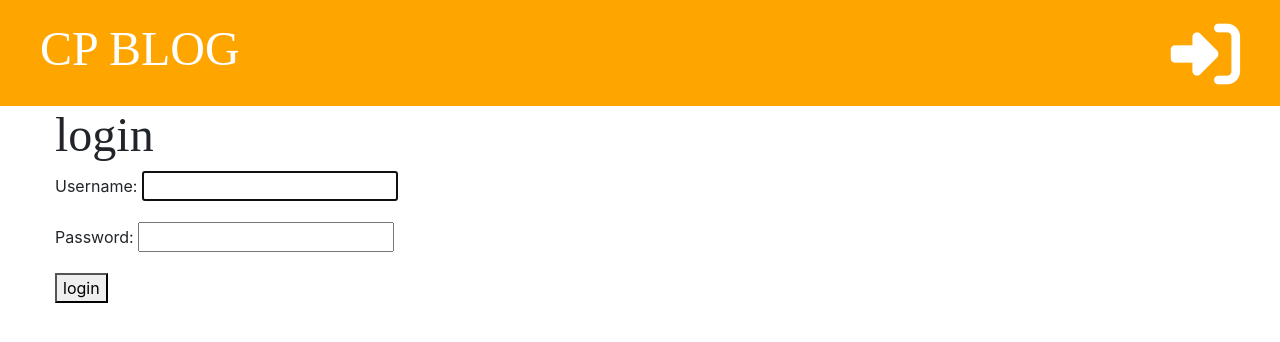
After one commit to Jigarsonii/hii_site_app, a Django app: page /accounts/login/ in a window 1280 px wide. The commit adds this page. Shown: the top 342 px of the page. Run offline with Django 3.2, Linux system fonts and the light colour scheme; some libraries are stand-ins or nearby versions; some web fonts are replaced.

Commit message:
Add login functionality

```diff
--- a/blog/templates/blog/base.html
+++ b/blog/templates/blog/base.html
@@ -3,7 +3,9 @@
 <head>
     <meta charset="UTF-8">
     <meta http-equiv="X-UA-Compatible" content="ie=edge">
-    <title>Hii Blog</title>
+
+    <title>{% block title %}{% endblock %}</title>
+
     <link rel="stylesheet" href="https://stackpath.bootstrapcdn.com/bootstrap/4.3.1/css/bootstrap.min.css" integrity="sha384-ggOyR0iXCbMQv3Xipma34MD+dH/1fQ784/j6cY/iJTQUOhcWr7x9JvoRxT2MZw1T" crossorigin="anonymous">
     {% load static %}
     <link href="https://fonts.googleapis.com/css?family=Beth+Ellen|Ubuntu&display=swap" rel="stylesheet" type="text/css">
@@ -17,6 +19,9 @@
     {% if user.is_authenticated %}
         <a href="{% url 'post_draft_list' %}" class="top-menu"><i class="fab fa-firstdraft fa-2x"></i></a>
         <a href="{% url 'new_post' %}" class="top-menu"><i class="fas fa-plug fa-2x" style="color: white;"></i></a>
+    {% else %}
+        <a href="{% url 'login' %}" class="top-menu"><i class="fas fa-sign-in-alt fa-2x" style="color: white;"></i></a>
+
     {% endif %}
     <h1><a href="{% url 'post_list' %}">CP BLOG</a></h1>
 </div>
--- a/blog/templates/blog/post_detail.html
+++ b/blog/templates/blog/post_detail.html
@@ -1,4 +1,7 @@
 {% extends 'blog/base.html' %}
+
+{% block title %} {{post.title}} {% endblock %}
+
 {% block content %}
         <div class="post">
 
--- a/blog/templates/blog/post_draft_list.html
+++ b/blog/templates/blog/post_draft_list.html
@@ -1,4 +1,6 @@
 {% extends 'blog/base.html' %}
+
+{% block title %} My Drafts{% endblock %}
 
 {% block content %}
     {% for post in posts %}
--- a/blog/templates/blog/post_edit.html
+++ b/blog/templates/blog/post_edit.html
@@ -1,4 +1,7 @@
 {% extends 'blog/base.html' %}
+
+{% block title %} {{post.title}} {% endblock %}
+
 {% block content %}
 
     <h1>NEW POST</h1>
--- a/blog/templates/blog/post_list.html
+++ b/blog/templates/blog/post_list.html
@@ -1,4 +1,7 @@
 {% extends 'blog/base.html' %}
+
+{% block title %} ooh blog {% endblock %}
+
 {% block content %}
             {% for post in posts %}
                 <div class="post">
--- /dev/null
+++ b/blog/templates/registration/login.html
@@ -0,0 +1,12 @@
+{% extends 'blog/base.html' %}
+
+{% block title %} Login {% endblock %}
+
+{% block content %}
+    <h2>login</h2>
+    <form method="post">
+        {% csrf_token %}
+        {{ form.as_p }}
+        <button type="submit">login</button>
+    </form>
+{% endblock %}
--- a/blog/urls.py
+++ b/blog/urls.py
@@ -1,5 +1,6 @@
 from django.urls import path
 from . import views
+from django.contrib.auth import views as auth_views
 
 urlpatterns = [
     path('', views.post_list, name='post_list'),
@@ -13,4 +14,6 @@ urlpatterns = [
     path('drafts/', views.post_draft_list, name='post_draft_list'),
 
     path('post/<int:pk>/publish/', views.post_publish, name='post_publish'),
+
+    path('accounts/login/', auth_views.LoginView.as_view(), name='login'),
 ]
--- a/hiisite/settings.py
+++ b/hiisite/settings.py
@@ -26,6 +26,8 @@ SECRET_KEY = 'r51y60n==lw(0wk*)g6zln#st35rx^y79z*s*65q2s)1zzifo_'
 DEBUG = True
 
 ALLOWED_HOSTS = []
+
+LOGIN_REDIRECT_URL = 'post_list'
 
 
 # Application definition
--- a/hiisite/urls.py
+++ b/hiisite/urls.py
@@ -14,9 +14,12 @@ Including another URLconf
     2. Add a URL to urlpatterns:  path('blog/', include('blog.urls'))
 """
 from django.contrib import admin
+from django.contrib.auth import views
 from django.urls import path, include
 
 urlpatterns = [
     path('admin/', admin.site.urls),
+
+
     path('', include('blog.urls')),
 ]
```
Also changed, not shown: blog/views.py (+5 -4 lines), db.sqlite3.
